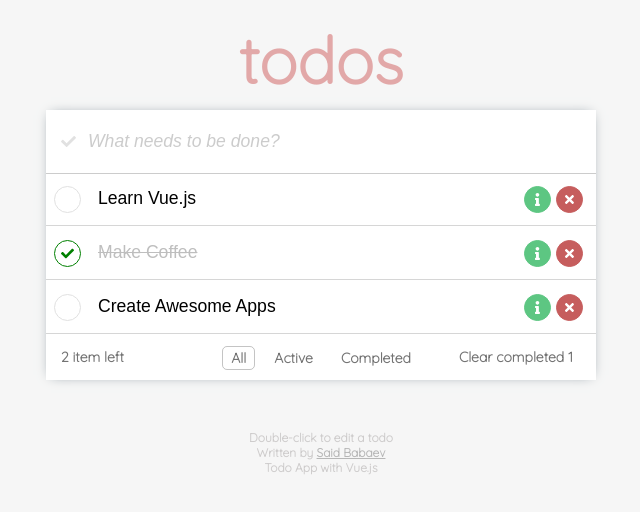
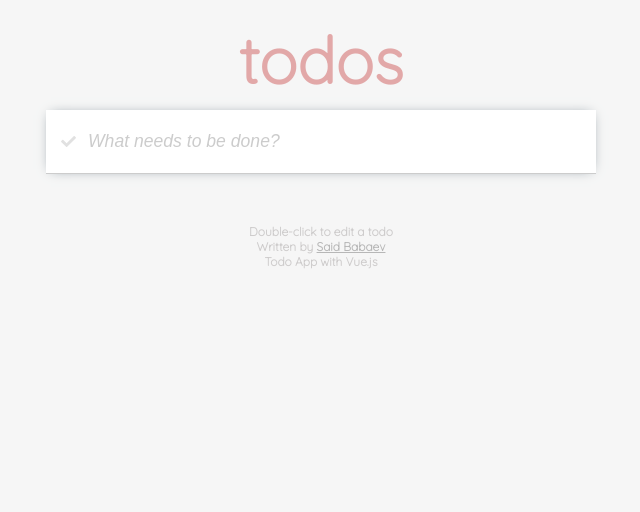
Before and after one commit to sbinfo/vue-todo-app, a Vue app: page / in a window 1280 px wide. Shown: the top 512 px of the page, without its empty margins (319-959 px from the left). Built offline with nearby package versions, Linux system fonts and the light colour scheme.

Commit message:
Приложение готово. но со временем возможно добавление новых фич

```diff
--- a/src/App.vue
+++ b/src/App.vue
@@ -44,9 +44,6 @@ export default {
   data: function () {
     return {
       todos: [
-        { id: 1, title: "Learn Vue.js", completed: false },
-        { id: 2, title: "Make Coffee", completed: true },
-        { id: 3, title: "Create Awesome Apps", completed: false },
       ],
       clearAll: false,
       filter: 'all' // filter для показа елементов по выбору  (all, active, completed)
--- a/src/components/TodoItem.vue
+++ b/src/components/TodoItem.vue
@@ -17,9 +17,9 @@
         </span>
 
         <div class="buttons">
-            <button class="priority-todo">
+            <!-- <button class="priority-todo">
                 <font icon="info" />
-            </button>
+            </button> -->
             <button class="delete-todo" v-on:click="$emit('remove-todo', todo.id)">
                 <font icon="times" />
             </button>
```
